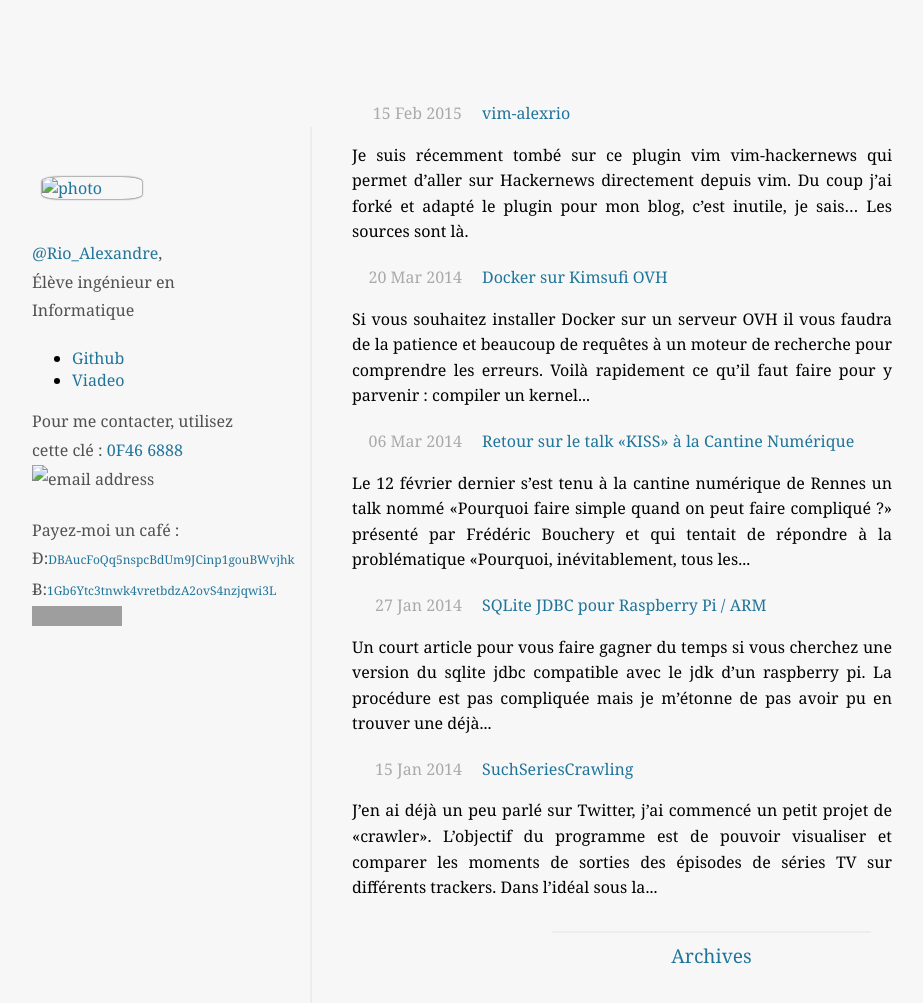
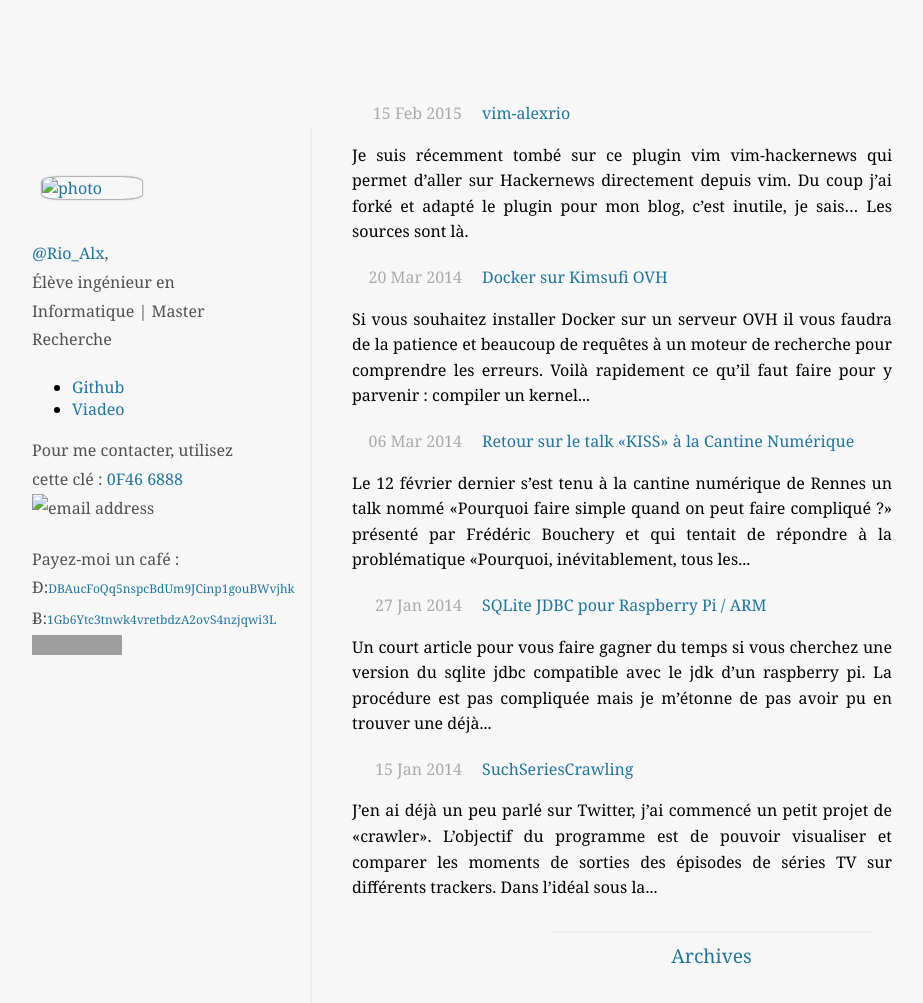
Before and after one commit to AlexandreRio/blog, a Jekyll site: the page built from index.html, in a window 1280 px wide and 1268 px high. Shown: the top 1003 px of the window, without its empty margins (48-971 px from the left). Built offline with Jekyll 4.4.1, drawn with Linux system fonts in a browser that asks for light colours; Markdown is read by kramdown in place of the engine named in the settings; some of the changed lines change nothing that is shown; grey boxes are pictures that could not be loaded.

Commit message:
Use new Twitter usename

```diff
--- a/_includes/aside.html
+++ b/_includes/aside.html
@@ -1,5 +1,5 @@
 <aside>
-  <a href="/"><img class="photo" alt="photo" src="/assets/me.jpeg"/></a><p><a href="https://twitter.com/Rio_Alexandre">@Rio_Alexandre</a>,<br />Élève ingénieur en Informatique</p><br />
+  <a href="/"><img class="photo" alt="photo" src="/assets/me.jpeg"/></a><p><a href="https://twitter.com/Rio_Alx">@Rio_Alx</a>,<br />Élève ingénieur en Informatique | Master Recherche</p><br />
 
   <ul id="aside-list">
     <li id="github-item"><a href="https://github.com/AlexandreRio">Github</a></li>
--- a/_layouts/home.html
+++ b/_layouts/home.html
@@ -3,9 +3,9 @@
   <head>
     <meta name="viewport"     content ="width=device-width, initial-scale=1.0"/>
     <meta name="author"       content ="Alexandre Rio"/>
-    <meta name="description"  content ="Site d'Alexandre Rio"/>
+    <meta name="description"  content ="Blog personnel Alexandre Rio"/>
     <meta name="Keywords"     content ="Alexandre Rio OpenSource IT software student"/>
-    <meta name="twitter:site" content ="@Rio_Alexandre">
+    <meta name="twitter:site" content ="@Rio_Alx">
     <meta charset="utf-8">
     <link href="/css/style.css"  rel ="stylesheet"/>
     <link href="/css/syntax.css" rel ="stylesheet"/>
```
